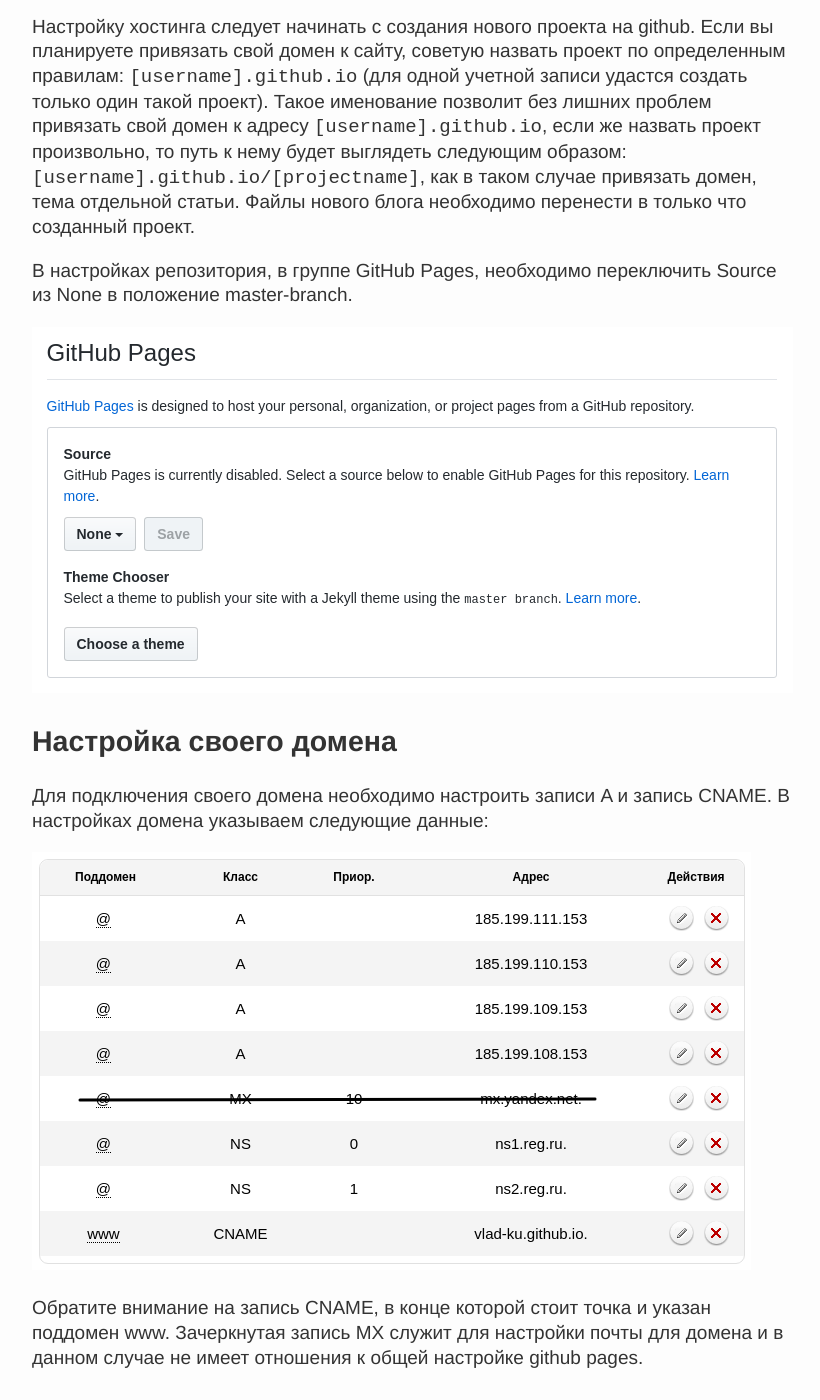
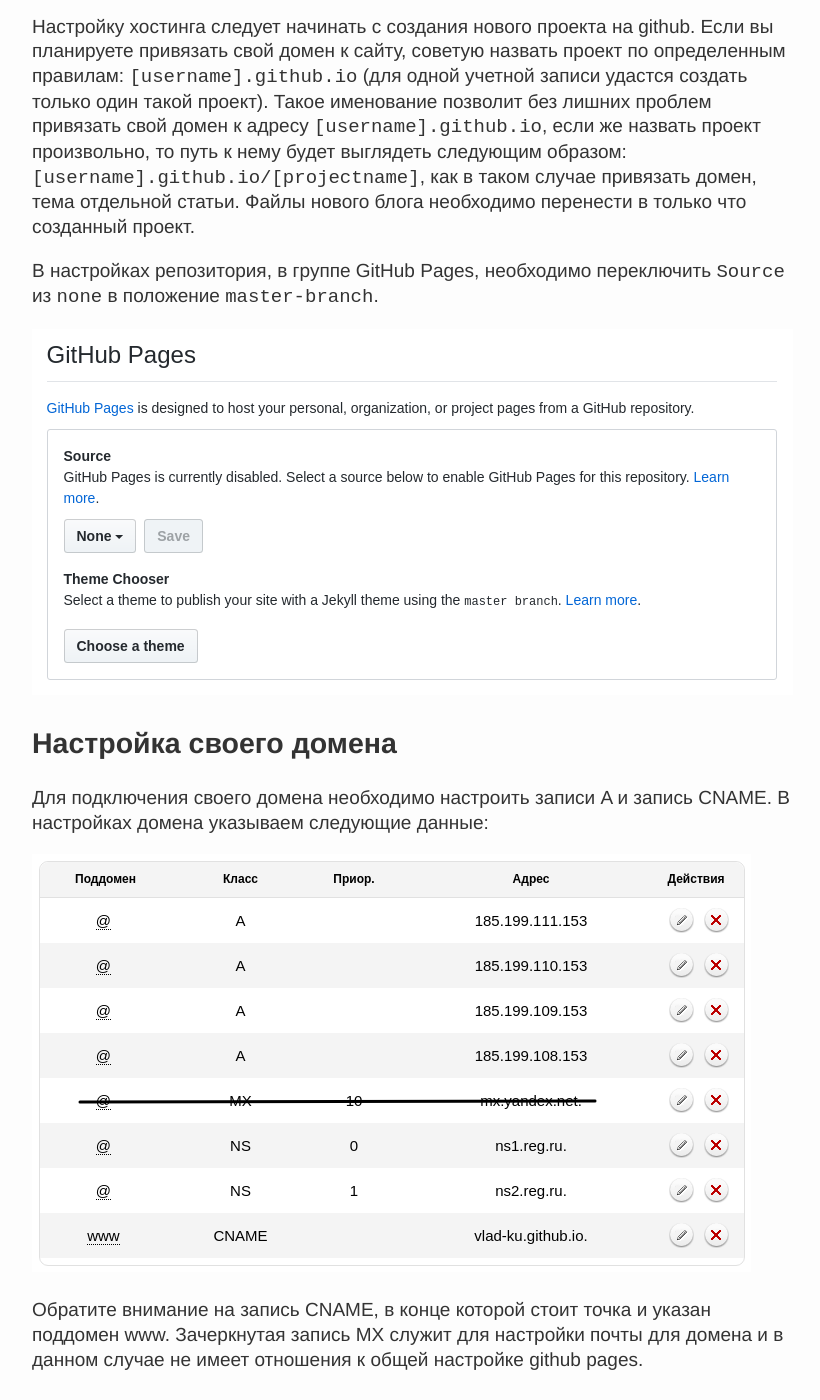
Before and after one commit to Vlad-ku/vlad-ku.github.io, a Jekyll site: the page built from _posts/2018-10-17-jekyll-manual.md, in a window 1280 px wide and 1400 px high, scrolled down 1891 px. Shown: the whole window, without its empty margins (224-1044 px from the left). Built offline with Jekyll 4.4.1, drawn with Linux system fonts in a browser that asks for light colours; nearby versions of some CDN libraries; some of the changed text lies outside the part shown.

Commit message:
статья

```diff
--- a/_posts/2018-10-17-jekyll-manual.md
+++ b/_posts/2018-10-17-jekyll-manual.md
@@ -55,7 +55,7 @@
 
 Настройку хостинга следует начинать с создания нового проекта на github. Если вы планируете привязать свой домен к сайту, советую назвать проект по определенным правилам: `[username].github.io` (для одной учетной записи удастся создать только один такой проект). Такое именование позволит без лишних проблем привязать свой домен к адресу `[username].github.io`, если же назвать проект произвольно, то путь к нему будет выглядеть следующим образом: `[username].github.io/[projectname]`, как в таком случае привязать домен, тема отдельной статьи. Файлы нового блога необходимо перенести в только что созданный проект.
 
-В настройках репозитория, в группе GitHub Pages, необходимо переключить Source из None в положение master-branch.
+В настройках репозитория, в группе GitHub Pages, необходимо переключить `Source` из `none` в положение `master-branch`.
 
 ![включение github pages](/images/002-jekyll.png)
 
```
Also changed, not shown: other parts of _posts/2018-10-17-jekyll-manual.md (+4 -0 lines).
